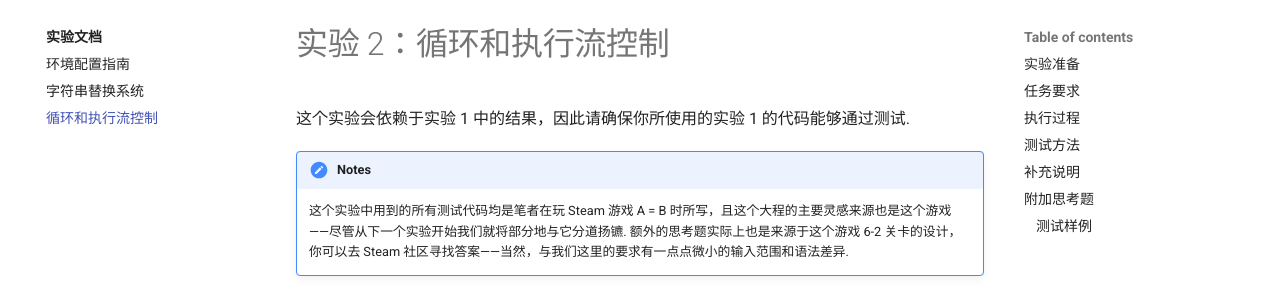
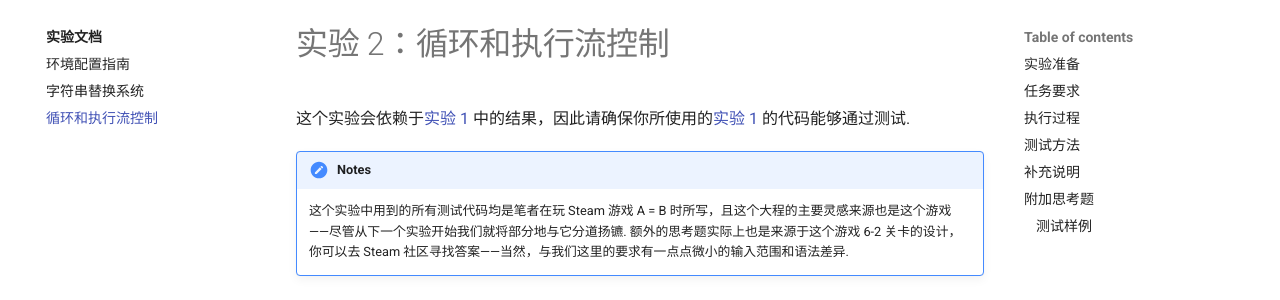
Before and after one commit to FrightenedFoxCN/python2024aw, an MkDocs documentation site: the page built from docs/labs/02loop.md, in a window 1280 px wide and 900 px high. Shown: the part 122-422 px from the top of the window. Built offline with MkDocs 1.6.1 and Material for MkDocs 9.7.7, drawn with Linux system fonts in a browser that asks for light colours; comment, search, counter and statistics services are not loaded; some of the changed lines change nothing that is shown; some of the changed text lies outside the part shown.

Commit message:
docs: fix lab1 zip content; lab2 minor fix

```diff
--- a/docs/labs/02loop.md
+++ b/docs/labs/02loop.md
@@ -1,6 +1,6 @@
 # 实验 2：循环和执行流控制
 
-这个实验会依赖于实验 1 中的结果，因此请确保你所使用的实验 1 的代码能够通过测试.
+这个实验会依赖于[实验 1](01string.md) 中的结果，因此请确保你所使用的[实验 1](01string.md) 的代码能够通过测试.
 
 !!! notes 致谢
 
@@ -49,7 +49,7 @@
 
 打开 `extra_test.py`，在此之前请确保你的 `main_loop` 函数能够通过前面的测试，否则你可能遇到数不清的问题.
 
-这里要求你编写一个用这种“编程语言”实现的程序，其作用是判断输入的字符串是否是回文串，如果是则返回字符串 `true`，否则返回 `false`. 输入的字符串保证只由 `A`、`B`、`C` 这三个字母组成.
+这里要求你编写一个用这种“编程语言”实现的程序，其作用是判断输入的字符串是否是回文串，如果是则返回字符串 `#!python "true"`，否则返回 `#!python "false"`. 输入的字符串保证只由 `A`、`B`、`C` 这三个字母组成.
 
 ### 测试样例
 
```
Also changed, not shown: 1 other file.
